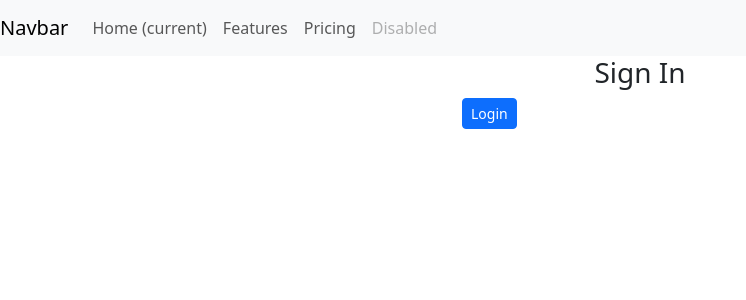
After one commit to lydiah1wachira/awards, a Django app: template awards/templates/registration/login.html in a window 1280 px wide. The commit adds this page. Shown: the top 300 px of the page, without its empty margins (0-746 px from the left). Run offline with Django 4.2, Linux system fonts and the light colour scheme; the template is opened without the code that fills it: most values are stand-ins (such as "Sample title", 1, 10 or a date in 2020); some libraries are stand-ins or nearby versions.

Commit message:
create a navbar and include it in the base file.

```diff
--- a/awards/templates/base.html
+++ b/awards/templates/base.html
@@ -17,7 +17,9 @@
 
 </head>
 <body>
+  {% include 'navbar.html' %}
     {% block content %}
+
     {% endblock %}
 
     {% block scripts %}
--- a/awards/templates/navbar.html
+++ b/awards/templates/navbar.html
@@ -0,0 +1,33 @@
+<!DOCTYPE html>
+<html lang="en">
+<head>
+    <meta charset="UTF-8">
+    <meta http-equiv="X-UA-Compatible" content="IE=edge">
+    <meta name="viewport" content="width=device-width, initial-scale=1.0">
+    <title>Django Awards</title>
+</head>
+<body>
+    <nav class="navbar navbar-expand-lg navbar-light bg-light">
+        <a class="navbar-brand" href="#">Navbar</a>
+        <button class="navbar-toggler" type="button" data-toggle="collapse" data-target="#navbarNav" aria-controls="navbarNav" aria-expanded="false" aria-label="Toggle navigation">
+          <span class="navbar-toggler-icon"></span>
+        </button>
+        <div class="collapse navbar-collapse" id="navbarNav">
+          <ul class="navbar-nav">
+            <li class="nav-item active">
+              <a class="nav-link" href="#">Home <span class="sr-only">(current)</span></a>
+            </li>
+            <li class="nav-item">
+              <a class="nav-link" href="#">Features</a>
+            </li>
+            <li class="nav-item">
+              <a class="nav-link" href="#">Pricing</a>
+            </li>
+            <li class="nav-item">
+              <a class="nav-link disabled" href="#">Disabled</a>
+            </li>
+          </ul>
+        </div>
+      </nav>
+</body>
+</html>
--- /dev/null
+++ b/awards/templates/registration/login.html
@@ -0,0 +1,41 @@
+{% extends 'base.html'%}
+{% load bootstrap5 %}
+{% block content %}
+<div class="container">
+  <div class="row">
+    <!-- Empty div -->
+    <div class="col-md-4"></div>
+    <div class="col-md-4">
+      {% if form.errors %}
+        <p> Password or Username is incorrect </p>
+      {% endif %}
+      <div class="panel panel-default">
+
+        <div class="panel-heading">
+          <h3 class="text-center">Sign In</h3>
+        </div>
+        <div class="panel-body">
+
+          <form  action="/accounts/login/" method="post">
+            {% csrf_token %}
+            {% bootstrap_form form%}
+
+            <div class="form-group">
+              <input type="submit" class="btn btn-primary btn-sm" value="Login">
+            </div>
+
+            <input type="hidden" name="next" value="{{next}}">
+
+          </form>
+
+        </div>
+
+      </div>
+
+    </div>
+    <!-- empty div -->
+    <div class="col-md-4"></div>
+  </div>
+</div>
+
+{% endblock %}
--- a/awwards/urls.py
+++ b/awwards/urls.py
@@ -17,11 +17,13 @@ from django.contrib import admin
 from django.urls import path,include
 from django.conf import settings
 from django.conf.urls.static import static
+from django.contrib.auth import views
 
 
 urlpatterns = [
     path('admin/', admin.site.urls),
-    path('awards/',include('awards.urls'))
+    path('awards/',include('awards.urls')),
+    path('accounts/', include('registration.backends.default.urls')),
 ]
 
 if settings.DEBUG:
```
Also changed, not shown: awards/templates/registration/registration_form.html (added, +40 -0 lines).
